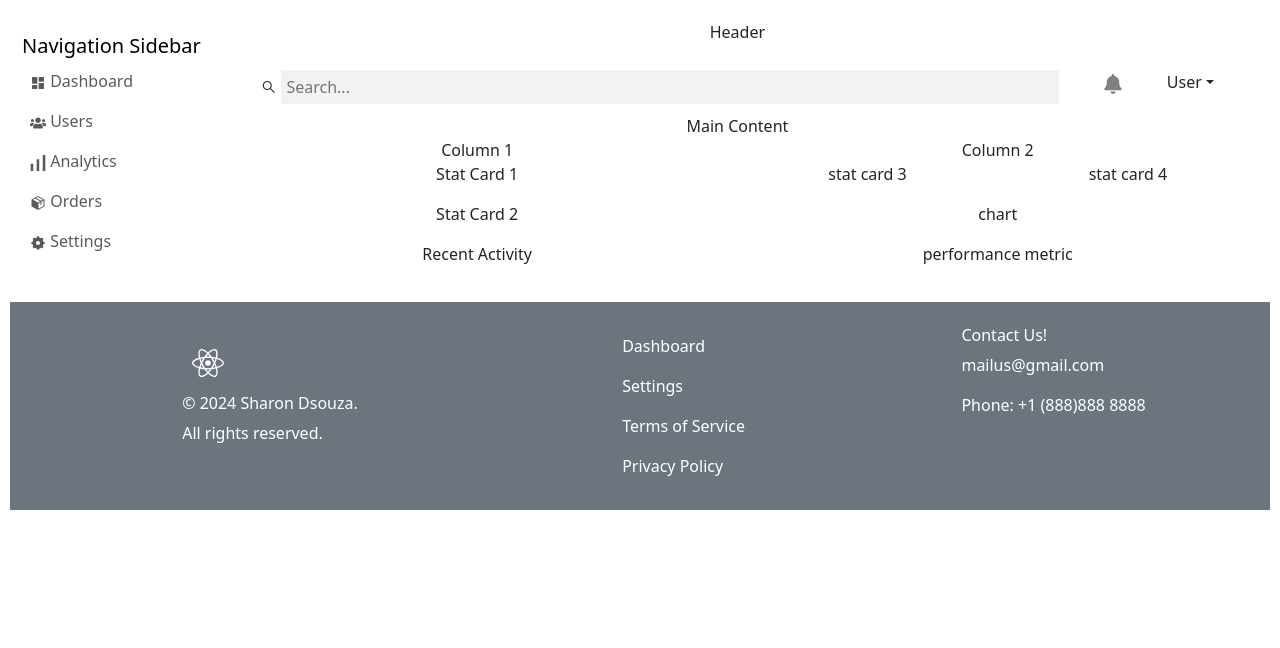
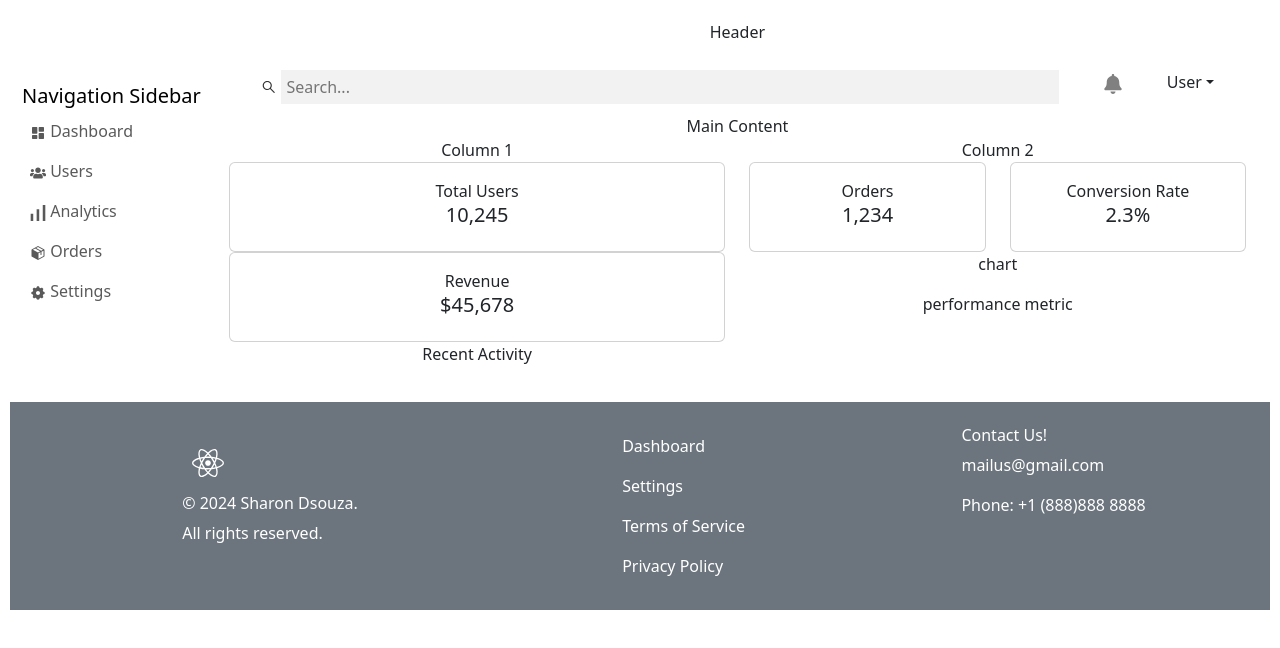
Before and after one commit to sharondsza26/cs696af24-sharondsza26, a React (Create React App) app in the folder week6-exploratory-react-bootstrap/: page / in a window 1280 px wide. Shown: the top 648 px of the page. Built offline with nearby package versions, Linux system fonts and the light colour scheme.

Commit message:
setting the Card components

```diff
--- a/week6-exploratory-react-bootstrap/src/App.js
+++ b/week6-exploratory-react-bootstrap/src/App.js
@@ -1,5 +1,5 @@
 import './App.css';
-import { Container, Nav, Navbar, Col, Stack, Row } from 'react-bootstrap';
+import { Container, Nav, Navbar, Col, Stack, Row, Card } from 'react-bootstrap';
 import 'bootstrap/dist/css/bootstrap.min.css'
 import { BiSolidDashboard } from "react-icons/bi"; // Dashboard icon
 import { FaUsers } from "react-icons/fa"; // Users icon
@@ -79,8 +79,18 @@ function App() {
             <Col>
             Column 1
             <Stack>
-              <p>Stat Card 1</p>
-              <p>Stat Card 2</p>
+            <Card>
+              <Card.Body> Total Users
+                <Card.Title>10,245</Card.Title>
+              </Card.Body>
+            </Card>
+
+            <Card>
+              <Card.Body>Revenue
+                <Card.Title>$45,678</Card.Title>
+              </Card.Body>
+            </Card>
+
               <p>Recent Activity</p>
             </Stack>
             </Col>
@@ -88,8 +98,21 @@ function App() {
             <Col>
             Column 2
             <Row>
-              <Col> <p>stat card 3</p> </Col>
-              <Col> <p> stat card 4 </p> </Col>
+              <Col>
+              <Card>
+              <Card.Body> Orders
+                <Card.Title>1,234</Card.Title>
+              </Card.Body>
+            </Card>
+              </Col>
+
+              <Col>
+              <Card>
+              <Card.Body> Conversion Rate
+                <Card.Title>2.3%</Card.Title>
+              </Card.Body>
+            </Card>
+               </Col>
             </Row>
             <Stack>
               <p>chart </p>
```
